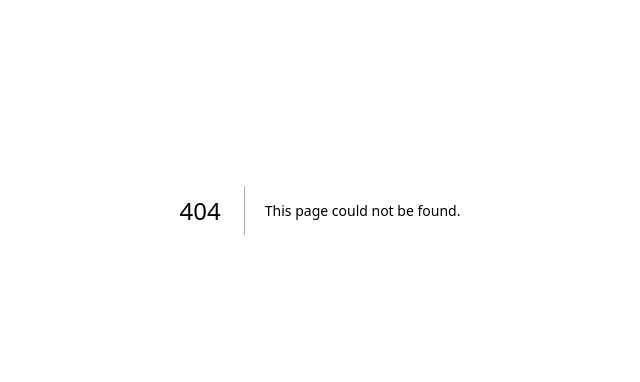
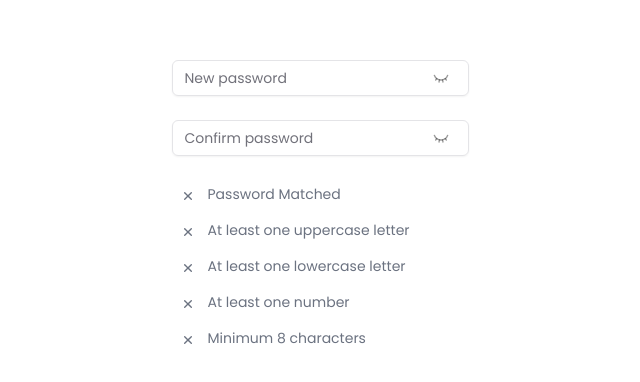
Before and after one commit to akshaywritescode/rangoli-live-components, a Next.js app: page /p/password-strength-input in a window 1280 px wide. Before the commit this address had no page. Shown: the part 190-572 px from the top of the page, without its empty margins (320-960 px from the left). Built offline with nearby package versions, Linux system fonts and the light colour scheme.

Commit message:
added password strength input page

```diff
--- /dev/null
+++ b/src/app/p/password-strength-input/page.tsx
@@ -0,0 +1,7 @@
+import PasswordStrengthInput from "@/app/components/PasswordStrengthInput";
+
+export default function PasswordStrengthInputDemo(){
+    return <div className="container-center">
+        <PasswordStrengthInput firstInputPlaceholder="New password" secondInputPlaceholder="Confirm password" />
+    </div>
+}
```
